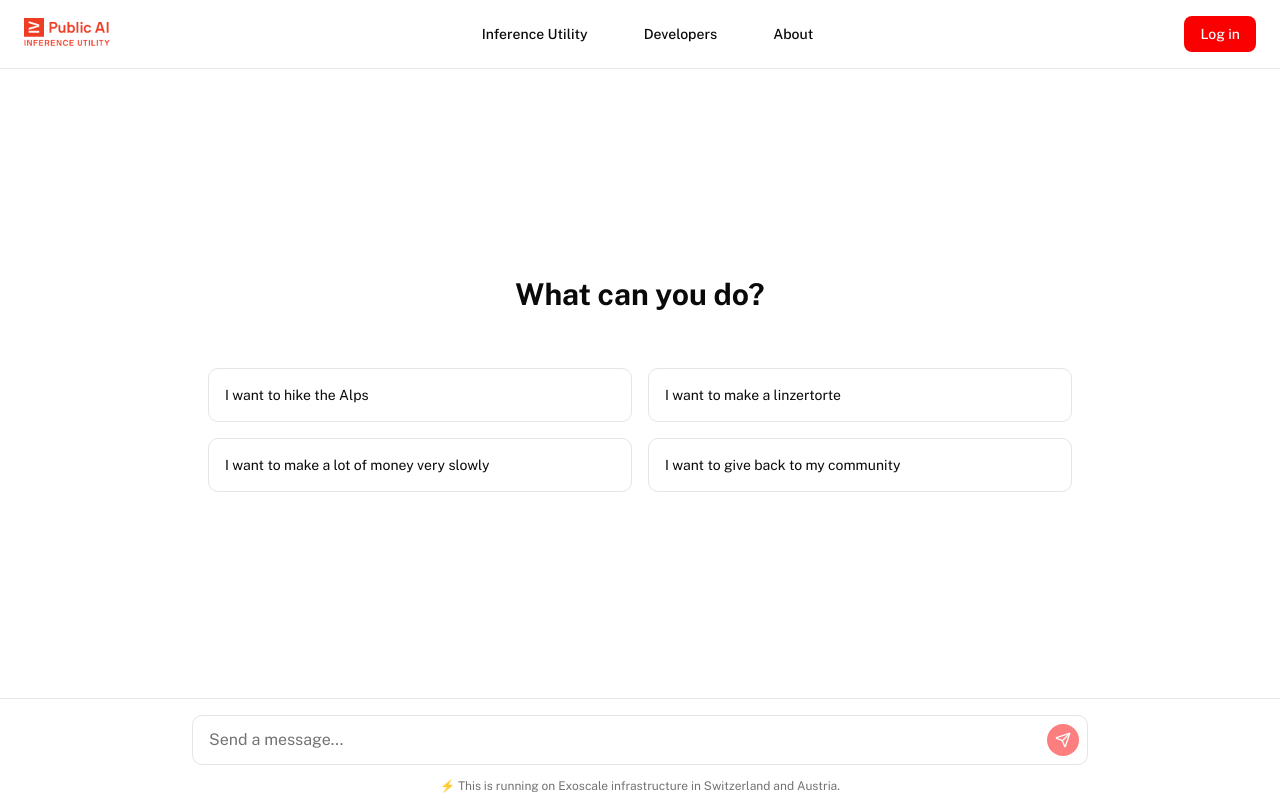
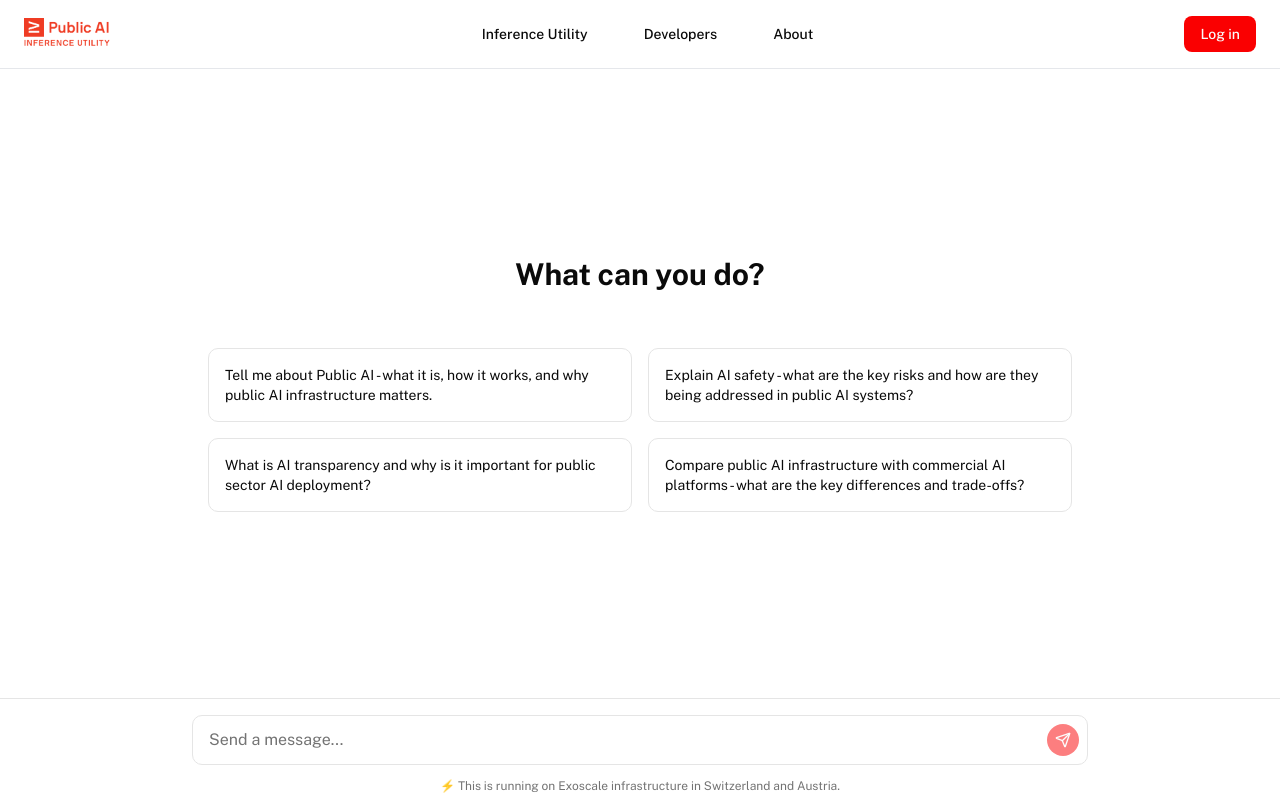
Before and after one commit to forpublicai/publicai.co, a Next.js app: page /chat in a window 1280 px wide. Built offline with nearby package versions, Linux system fonts and the light colour scheme.

Commit message:
Update suggestion cards

```diff
--- a/src/app/api/chat/route.ts
+++ b/src/app/api/chat/route.ts
@@ -58,6 +58,7 @@ export async function POST(req: NextRequest) {
     const client = new OpenAI({
       apiKey: process.env.LITELLM_API_KEY!,
       baseURL: "https://api-internal.publicai.co/v1",
+      timeout: 15000, // 15 second timeout
     });
 
     // Read system prompt from file
--- a/src/app/chat/page.tsx
+++ b/src/app/chat/page.tsx
@@ -13,17 +13,17 @@ interface Message {
 }
 
 const SUGGESTION_CARDS = [
-  "I want to hike the Alps",
-  "I want to make a linzertorte",
-  "I want to make a lot of money very slowly",
-  "I want to give back to my community"
+  "Tell me about Public AI - what it is, how it works, and why public AI infrastructure matters.",
+  "Explain AI safety - what are the key risks and how are they being addressed in public AI systems?",
+  "What is AI transparency and why is it important for public sector AI deployment?",
+  "Compare public AI infrastructure with commercial AI platforms - what are the key differences and trade-offs?"
 ];
 
 function ChatPageContent() {
   const [messages, setMessages] = useState<Message[]>([]);
   const [input, setInput] = useState('');
   const [isLoading, setIsLoading] = useState(false);
-  const [selectedModel] = useState('swiss-ai/apertus-8b-instruct');
+  const [selectedModel] = useState('swiss-ai/apertus-8b-instruct-exoscale');
   const [showAuthModal, setShowAuthModal] = useState(false);
   const [error, setError] = useState<string | null>(null);
   const messagesEndRef = useRef<HTMLDivElement>(null);
```
